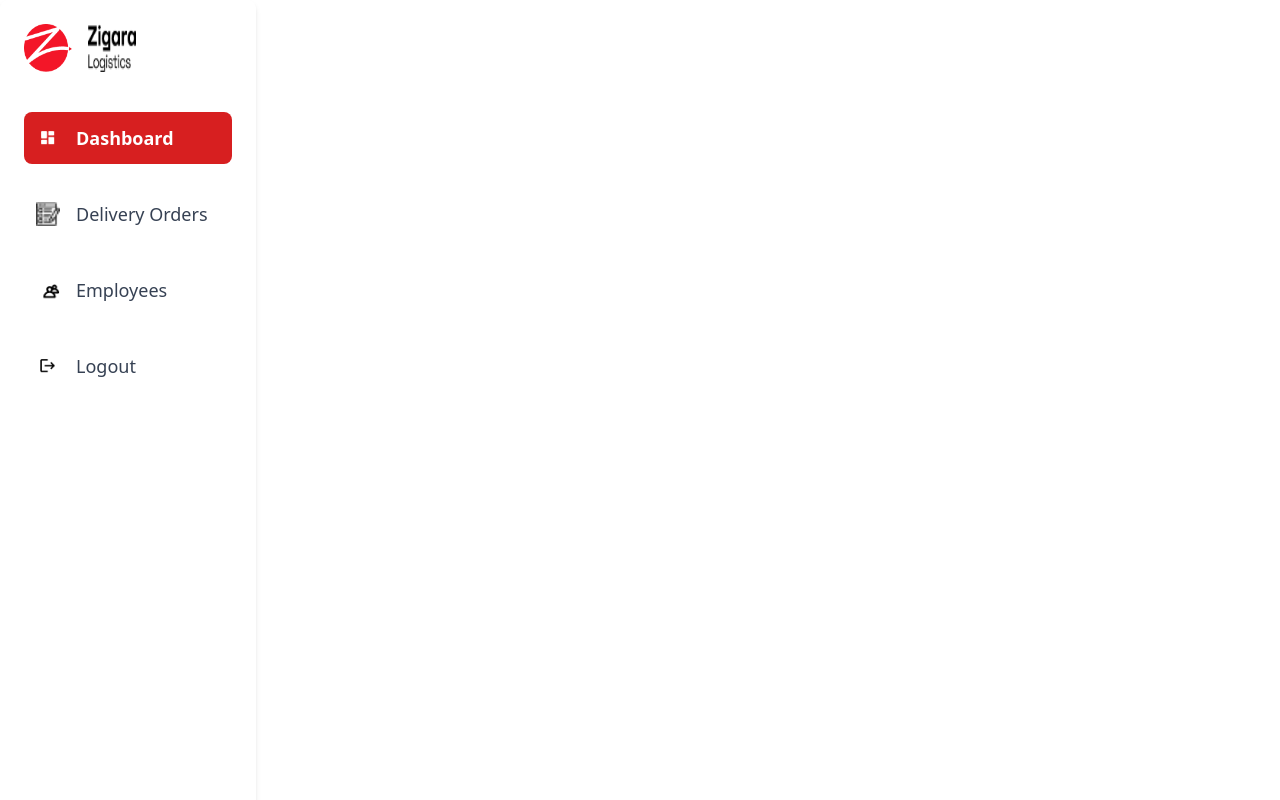
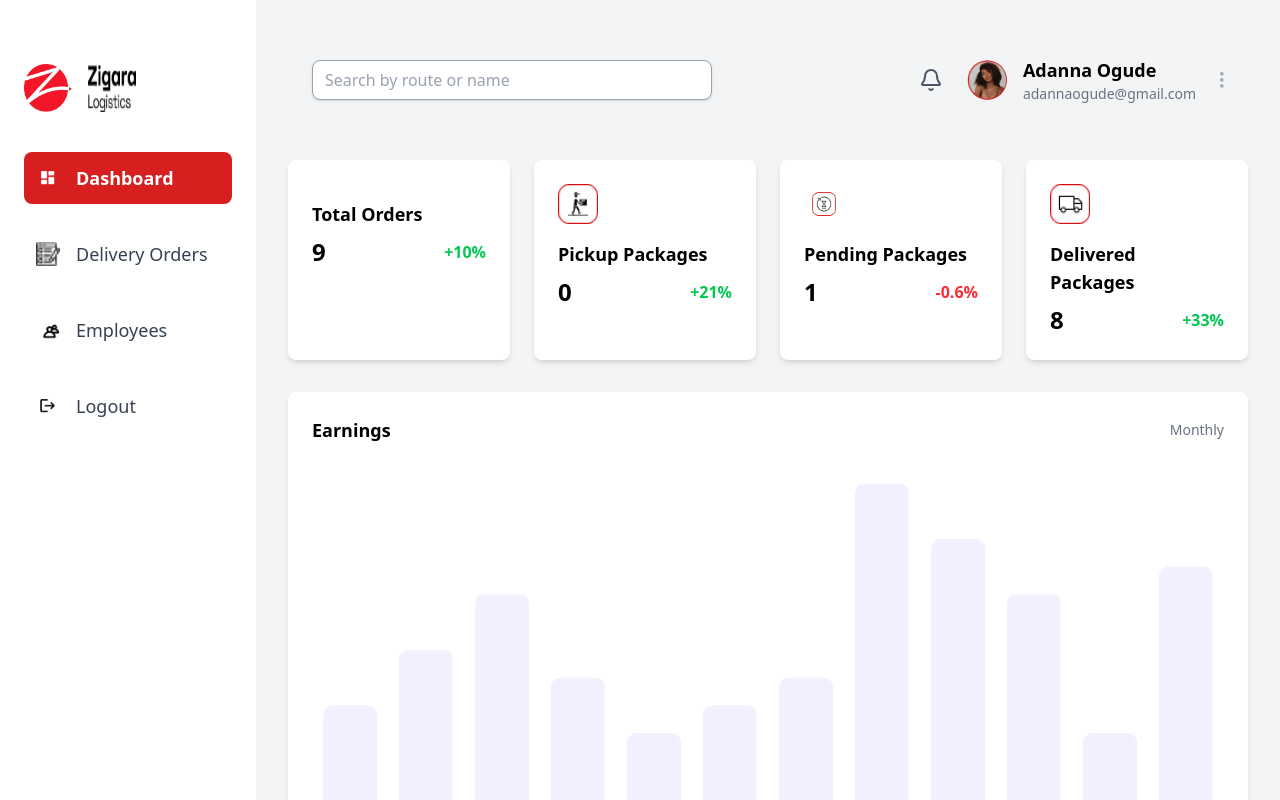
Before and after one commit to PECULIAR-AMY/Zigara, a React (Vite) app in the folder zigara-app/: page / in a window 1280 px wide. Shown: the top 800 px of the page. Built offline with nearby package versions, Linux system fonts and the light colour scheme; some icons are missing.

Commit message:
new commit

```diff
--- a/zigara-app/src/App.tsx
+++ b/zigara-app/src/App.tsx
@@ -1,25 +1,26 @@
 import React from "react";
-import { Routes, Route,} from "react-router-dom"; // Import routing components
-import DashBoard from './components/DashBoard';
-import Admin from './components/Admin';
+import { Routes, Route } from "react-router-dom";
+import DashBoard from "./components/DashBoard";
+import Admin from "./components/Admin";
 import NewOrder from "./components/NewOrder";
 import Notification from "./components/Notification";
-import NavBar from "./components/NavBar"
+import NavBar from "./components/NavBar";
 
-
-// Define the App component as a functional component
 const App: React.FC = () => {
   return (
-    <>
-     <NavBar />
+    <div className="flex min-h-screen bg-gray-100">
+      <div className="w-64 bg-white shadow-md">
+        <NavBar />
+      </div>
+      <div className="flex-1 overflow-auto">
         <Routes>
-          <Route path="/" element={<DashBoard />}>
-          <Route path="/NewOrder" element={<NewOrder />} />
-            <Route path="/Admin" element={<Admin />} />
-            <Route path="/Notification" element={<Notification />} />
-          </Route>
+          <Route path="/" element={<DashBoard />} />
+          <Route path="/new-order" element={<NewOrder />} />
+          <Route path="/admin" element={<Admin />} />
+          <Route path="/notification" element={<Notification />} />
         </Routes>
-    </>
+      </div>
+    </div>
   );
 };
 
--- a/zigara-app/src/components/DashBoard.tsx
+++ b/zigara-app/src/components/DashBoard.tsx
@@ -42,7 +42,7 @@ const DashBoard: React.FC = () => {
   const totalPicked = orders.filter((order) => order.status === "picked").length;
 
   return (
-    <div className="p-4 md:p-8 bg-gray-100 min-h-screen w-[1142px]">
+    <div className="p-4 md:p-8 bg-gray-100 min-h-screen w-[1142]">
       <div className="flex flex-col md:flex-row gap-4 md:gap-8">
         {/* Main Content */}
         <div className="flex-1">
--- a/zigara-app/src/components/NavBar.tsx
+++ b/zigara-app/src/components/NavBar.tsx
@@ -7,9 +7,7 @@ import Logout from "../assets/Icon - Logout.png";
 
 const NavBar: React.FC = () => {
   return (
-        <div>
-             {/* Sidebar */}
- <div className="w-full md:w-64 bg-white p-4 md:p-6 rounded-lg shadow-md h-336">
+    <div className="w-full h-full p-4 md:p-6 mt-10">
       <div className="flex gap-4 items-center">
         <img src={ZigLogo} alt="Zig Logo" className="w-12 h-12" />
         <img src={ZigText} alt="Zig Text" className="w-12 h-12" />
@@ -37,9 +35,7 @@ import Logout from "../assets/Icon - Logout.png";
         </div>
       </div>
     </div>
-        </div>
   );
 };
 
-
 export default NavBar;
```
Lines whose indentation alone changed are shown as unchanged.
